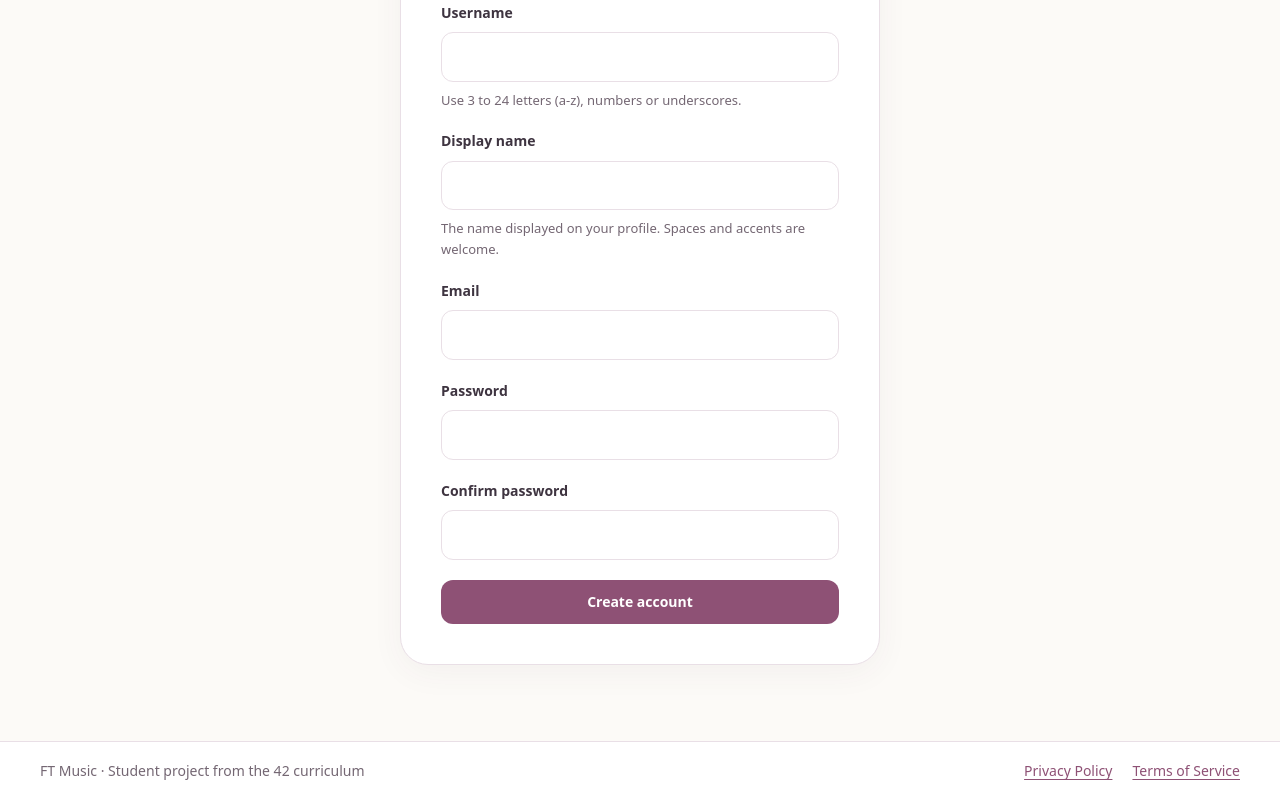
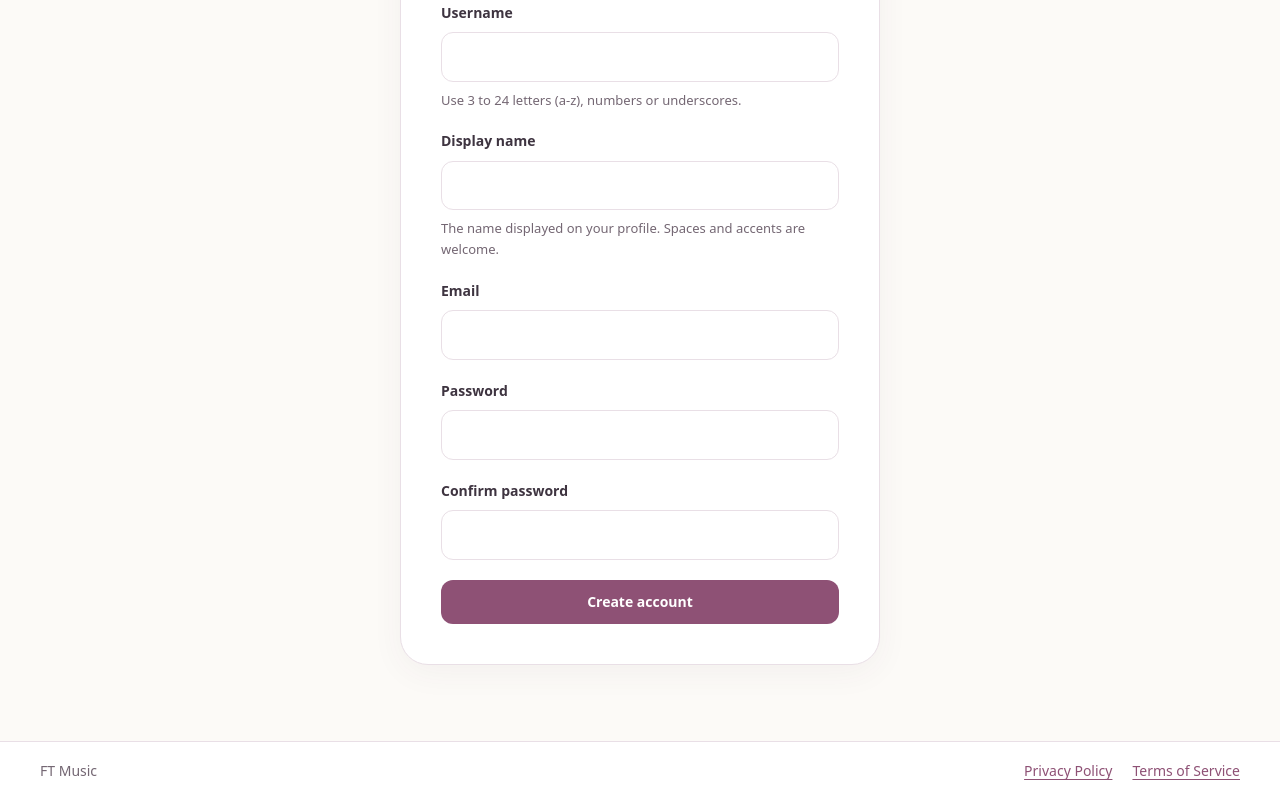
Before and after one commit to Jotarooo78/ft_transcendance, a React (Vite) app in the folder frontend/: page / in a window 1280 px wide. Shown: the part 383-1183 px from the top of the page. Built offline with nearby package versions, Linux system fonts and the light colour scheme.

Commit message:
edit(footer): change left section

```diff
--- a/frontend/src/components/SiteFooter.tsx
+++ b/frontend/src/components/SiteFooter.tsx
@@ -11,7 +11,7 @@ export default function SiteFooter() {
   const route = useLegalRoute();
   return (
     <footer className="site-footer">
-      <span>{t("FT Music · Student project from the 42 curriculum")}</span>
+      <span>{t("FT Music")}</span>
       <nav aria-label={t("Legal information")}>
         {(["privacy", "terms"] as const).map((id) => (
           <a
--- a/frontend/src/translations/en.ts
+++ b/frontend/src/translations/en.ts
@@ -777,7 +777,7 @@ export const en = {
   "Unable to restore your session.": "Unable to restore your session.",
   "Sign in again": "Sign in again",
   "Legal information": "Legal information",
-  "FT Music · Student project from the 42 curriculum": "FT Music · Student project from the 42 curriculum",
+  "FT Music": "FT Music",
   "Last updated: {date}": "Last updated: {date}",
   "Back to FT Music": "Back to FT Music",
 } as const;
--- a/frontend/src/translations/es.ts
+++ b/frontend/src/translations/es.ts
@@ -788,7 +788,7 @@ export const es = {
   "Unable to restore your session.": "No se pudo restaurar tu sesión.",
   "Sign in again": "Iniciar sesión de nuevo",
   "Legal information": "Información legal",
-  "FT Music · Student project from the 42 curriculum": "FT Music · Proyecto estudiantil del programa 42",
+  "FT Music": "FT Music",
   "Last updated: {date}": "Última actualización: {date}",
   "Back to FT Music": "Volver a FT Music",
 } satisfies Dictionary;
--- a/frontend/src/translations/fr.ts
+++ b/frontend/src/translations/fr.ts
@@ -793,7 +793,7 @@ export const fr = {
   "Unable to restore your session.": "Impossible de restaurer votre session.",
   "Sign in again": "Se reconnecter",
   "Legal information": "Informations légales",
-  "FT Music · Student project from the 42 curriculum": "FT Music · Projet étudiant du cursus 42",
+  "FT Music": "FT Music",
   "Last updated: {date}": "Dernière mise à jour : {date}",
   "Back to FT Music": "Retour à FT Music",
 } satisfies Dictionary;
```
